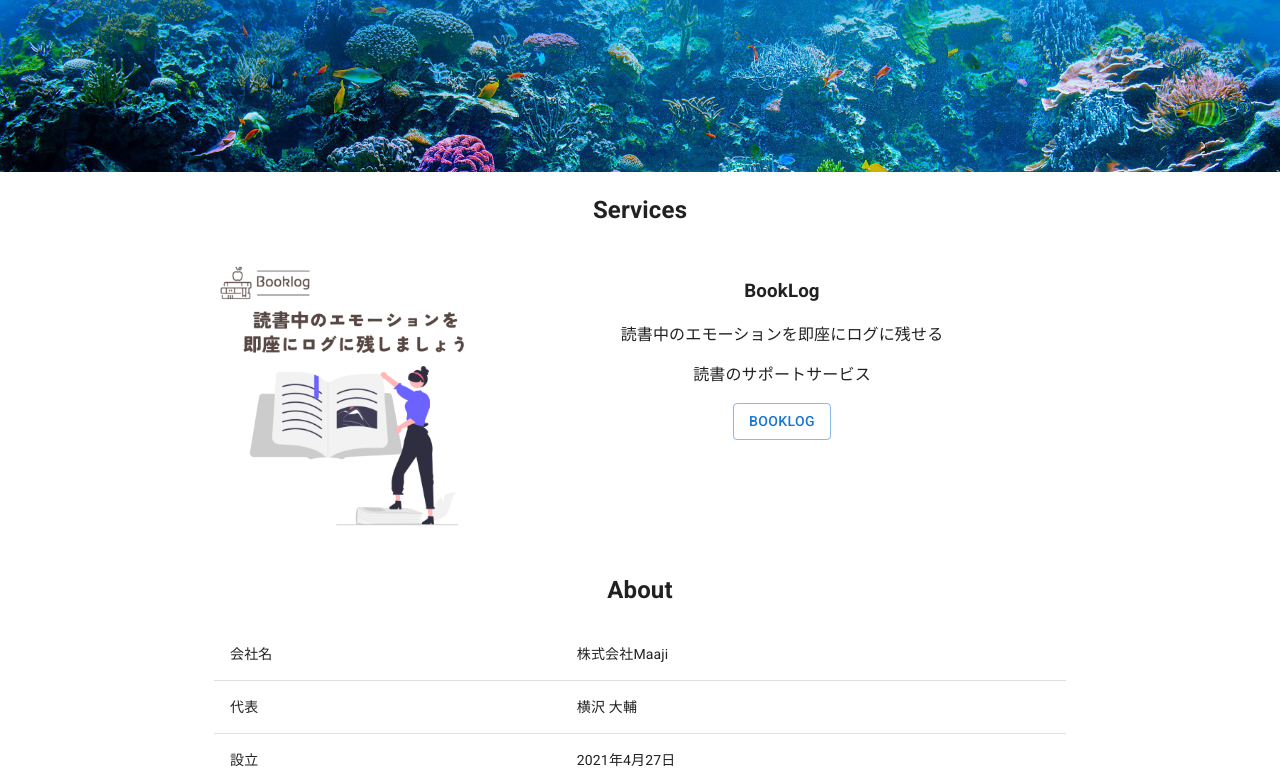
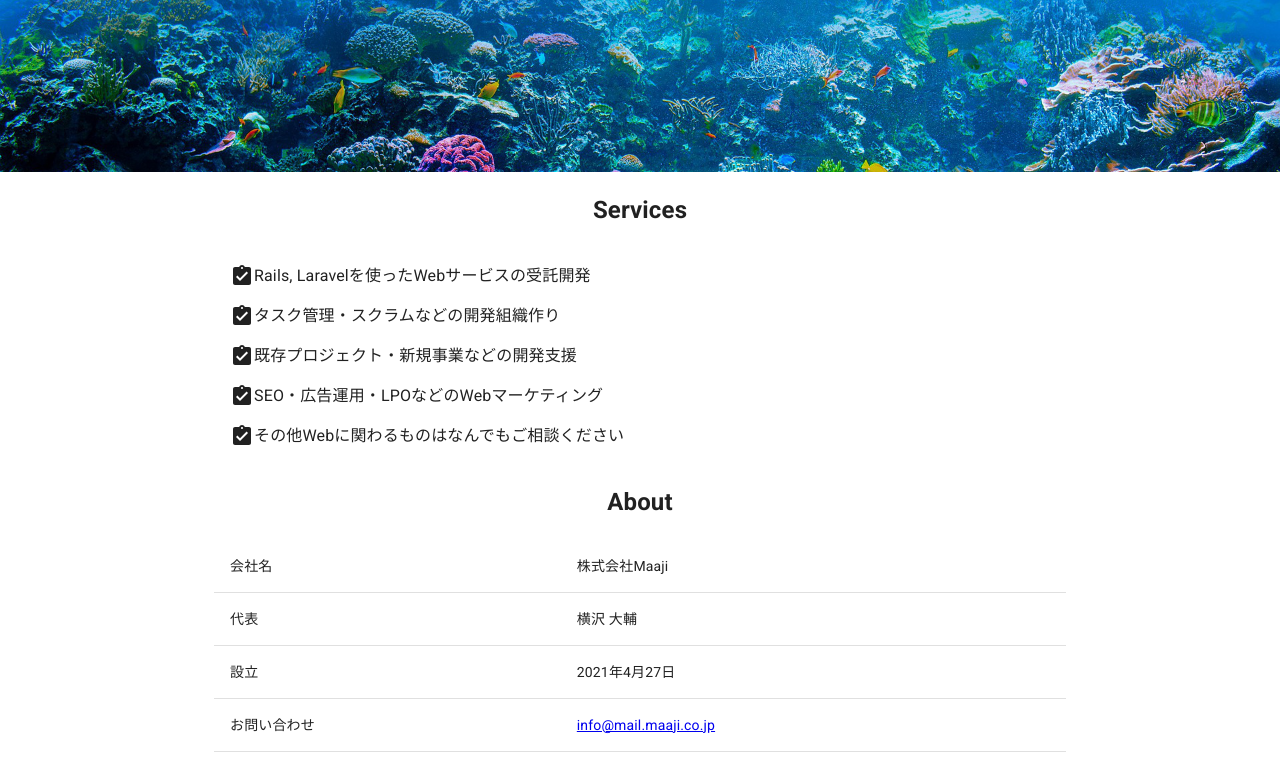
Before and after one commit to maaji-co-jp/corporate, a Gatsby site: page / in a window 1280 px wide. Shown: the part 328-1097 px from the top of the page. Built offline with nearby package versions, Linux system fonts and the light colour scheme; Gatsby itself is replaced by a stand-in of ours.

Commit message:
Servicesの変更

```diff
--- a/src/pages/index.tsx
+++ b/src/pages/index.tsx
@@ -1,6 +1,7 @@
 import * as React from 'react'
 import Layout from '../components/layout'
-import { TableContainer, Table, TableBody, TableCell, TableRow, Box, Grid, Button } from '@mui/material';
+import { TableContainer, Table, TableBody, TableCell, TableRow, Box, Grid, Button, List, ListItem, ListItemText, ListItemIcon } from '@mui/material';
+import AssignmentTurnedInIcon from '@mui/icons-material/AssignmentTurnedIn';
 import { StaticImage } from 'gatsby-plugin-image'
 
 const IndexPage = () => {
@@ -8,30 +9,14 @@ const IndexPage = () => {
     <Layout>
       <Box sx={{textAlign: 'center'}}>
         <h2>Services</h2>
-        <Box
-          sx={{
-            padding: '10px 0',
-          }}
-        >
-          <Grid container>
-            <Grid item xs={12} sm={4}>
-              <StaticImage
-                alt="BookLog"
-                src="../images/booklog.png"
-                width={300}
-              />
-            </Grid>
-            <Grid item xs={12} sm={8}>
-              <h3>BookLog</h3>
-              <Box component="p">
-                読書中のエモーションを即座にログに残せる
-              </Box>
-              <Box component="p">
-                読書のサポートサービス
-              </Box>
-              <Button variant="outlined" href="https://www.booklog.xyz">BookLog</Button>
-            </Grid>
-          </Grid>
+        <Box>
+          <List>
+            <ListItem><AssignmentTurnedInIcon />Rails, Laravelを使ったWebサービスの受託開発</ListItem>
+            <ListItem><AssignmentTurnedInIcon />タスク管理・スクラムなどの開発組織作り</ListItem>
+            <ListItem><AssignmentTurnedInIcon />既存プロジェクト・新規事業などの開発支援</ListItem>
+            <ListItem><AssignmentTurnedInIcon />SEO・広告運用・LPOなどのWebマーケティング</ListItem>
+            <ListItem><AssignmentTurnedInIcon />その他Webに関わるものはなんでもご相談ください</ListItem>
+          </List>
         </Box>
         <Box>
           <h2>About</h2>
```
